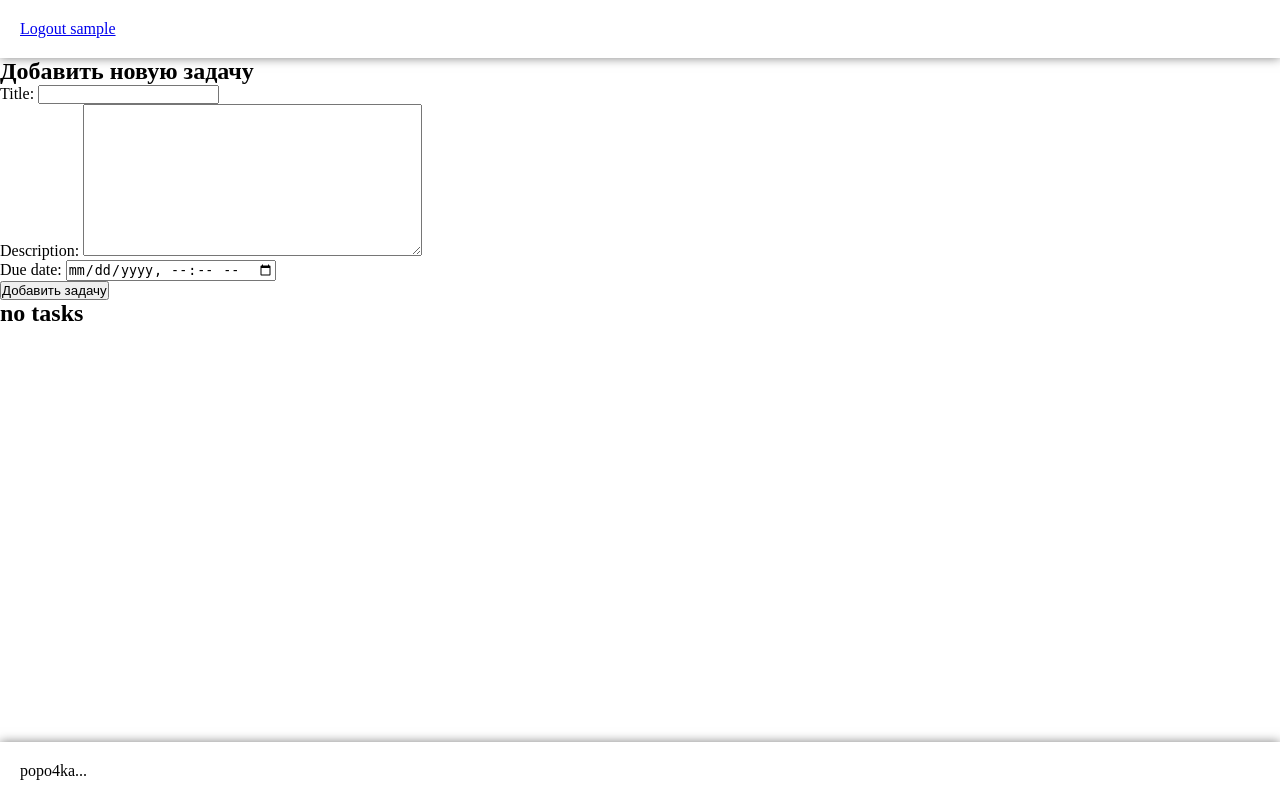
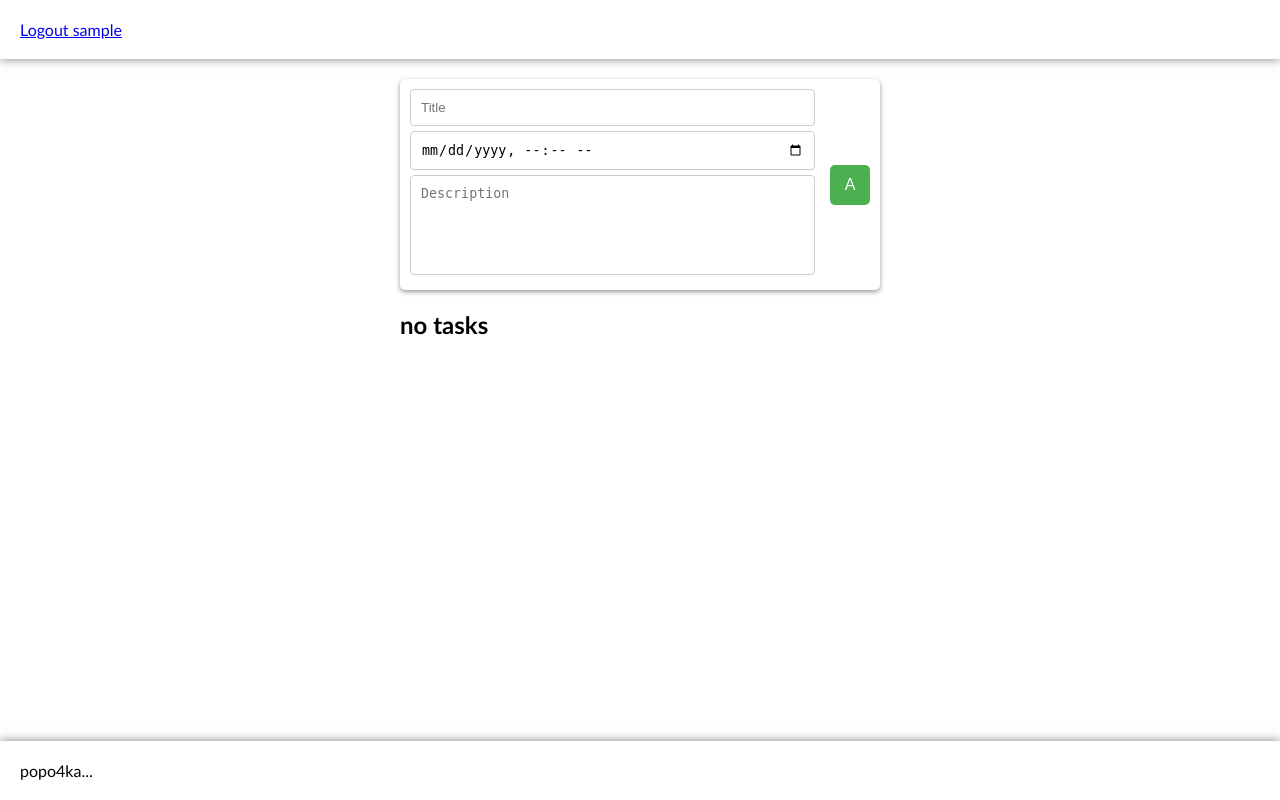
Before and after one commit to osha890/todolist, a Django app: page / in a window 1280 px wide. Run offline with Django 5.2, Linux system fonts and the light colour scheme; the visitor is signed in with stand-in values (Sample User, id 1); data that the repository does not hold is empty.

Commit message:
nov11,17:01

```diff
--- a/static/css/style.css
+++ b/static/css/style.css
@@ -4,16 +4,120 @@
 }
 
 body {
-    height: 100vh;
+    min-height: 100vh;
     display: flex;
     flex-direction: column;
+    font-family: 'Calibri';
 }
 
 main {
     flex: 1;
+    margin: 0 400px;
+    display: flex;
+    flex-direction: column;
+    align-items: center;
 }
 
 header, footer {
     padding: 20px;
     box-shadow: 0 0 10px rgba(0,0,0,0.5);
 }
+
+#task-list, .formContainer {
+    width: 100%;
+}
+
+.formContainer {
+    margin-top: 20px;
+}
+
+.task, #task-form {
+    border-radius: 5px;
+    margin-bottom: 20px;
+    box-shadow: 0 2px 5px rgba(0,0,0,0.4);
+    padding: 10px;
+    display: flex;
+    gap: 15px;
+}
+
+.taskContent, .taskButton {
+}
+
+.taskContent, .formContent {
+    flex: 1;
+}
+
+.taskButton, .formButton {
+    margin: auto;
+}
+
+.deleteButton {
+}
+
+.deleteButton, .formButton button {
+    background-color: #f44336;
+    color: white;
+    height: 40px;
+    width: 40px;
+    border: none;
+    border-radius: 5px;
+    cursor: pointer;
+    font-size: 16px;
+}
+
+.formButton button {
+    background-color: #4CAF50;
+}
+
+.deleteButton:hover {
+    background-color: #e53935;
+}
+
+.formButton button:hover {
+    background-color: #45a049;
+}
+
+.taskTitle {
+    font-size: 24px;
+    font-weight: bold;
+}
+
+.taskDescription {
+    color: #666;
+}
+
+.formContent {
+    display: flex;
+    flex-direction: column;
+}
+
+/* Основной контейнер для содержимого формы */
+.formContent {
+    display: flex;
+    flex-direction: column;
+}
+
+/* Стили для групп элементов формы */
+.form-group {
+}
+
+/* Стили для полей ввода */
+input, textarea {
+    width: 100%;
+    padding: 10px;
+    border: 1px solid #ccc;
+    border-radius: 4px;
+    box-sizing: border-box;
+}
+
+textarea {
+    resize: none;
+    height: 100px;
+}
+
+/* Стили для вывода ошибок */
+.error {
+    color: red;
+    font-size: 12px;
+    margin-top: 5px;
+}
--- a/tasks/templates/tasks/home.html
+++ b/tasks/templates/tasks/home.html
@@ -1,21 +1,43 @@
 {% extends 'base.html' %}
 
 {% block content %}
-    <h2>Добавить новую задачу</h2>
-    <form id="task-form">
-        {% csrf_token %}
-        {{ form.as_p }}
-        <button type="submit">Добавить задачу</button>
-    </form>
+    <div class="formContainer">
+        <form method="POST" id="task-form">
+            {% csrf_token %}
+            <div class="formContent">
+                <div class="form-group">
+                    <input type="text" name="title" id="{{ form.title.id_for_label }}" placeholder="Title" value="{{ form.title.value|default:'' }}">
+                    <div class="error">{{ form.title.errors }}</div>  <!-- Вывод ошибок, если есть -->
+                </div>
+
+                <div class="form-group">
+                    <input type="datetime-local" name="due_date" id="{{ form.due_date.id_for_label }}" placeholder="Due Date and Time" value="{{ form.due_date.value|default:'' }}">
+                    <div class="error">{{ form.due_date.errors }}</div>
+                </div>
+
+                <div class="form-group">
+                    <textarea name="description" id="{{ form.description.id_for_label }}" placeholder="Description" value="{{ form.description.value }}"></textarea>
+                    <div class="error">{{ form.description.errors }}</div>
+                </div>
+            </div>
+            <div class="formButton">
+                <button type="submit">A</button>
+            </div>
+        </form>
+    </div>
+
 
     <div id="task-list">
         {% for task in tasks %}
             <div id="task-{{ task.id }}" class="task">
-                <h2>{{ task.title }}</h2>
-                <p>{{ task.due_date|date:"d.m.Y, H:i" }}</p>
-                <p>{{ task.description }}</p>
-                <button onclick="deleteTask({{ task.id }})">Удалить</button>
-                <hr>
+                <div class="taskContent">
+                    <p class="taskTitle">{{ task.title }}<p>
+                    <p class="taskDueDate">{{ task.due_date|date:"d.m.Y, H:i" }}</p>
+                    <p class="taskDescription">{{ task.description }}</p>
+                </div>
+                <div class="taskButton">
+                    <button class="deleteButton" onclick="deleteTask({{ task.id }})">D</button>
+                </div>
             </div>
         {% empty %}
             <h2 id="no-tasks">no tasks</h2>
--- a/templates/base.html
+++ b/templates/base.html
@@ -26,6 +26,7 @@
                 type: 'POST',
                 data: $(this).serialize(),
                 success: function(response) {
+                    console.log(response); // Логируем ответ от сервера для проверки
                     if (response.status === 'success') {
                         // Удаляем сообщение "no tasks", если оно существует
                         $('#no-tasks').remove();
@@ -33,7 +34,7 @@
                         // Создаем HTML для новой задачи
                         const task = response.task;
                         let formattedDate = "";
-                        if (task.due_date !== "") {
+                        if (task.due_date) {
                             const taskDueDate = new Date(task.due_date);
                             formattedDate = taskDueDate.toLocaleDateString('ru-RU', {
                                 day: '2-digit',
@@ -43,36 +44,35 @@
                                 minute: '2-digit'
                             });
                         }
-                        const newTaskHtml = `
-                            <div id="task-${task.id}" class="task">
-                                <h2>${task.title}</h2>
-                                <p>${formattedDate}</p>
-                                <p>${task.description}</p>
-                                <button onclick="deleteTask(${task.id})">Удалить</button>
-                                <hr>
+                        const newTaskHtml = `<div id="task-${task.id}" class="task">
+                                <div class="taskContent">
+                                    <p class="taskTitle">${task.title}</p>
+                                    <p class="taskDueDate">${formattedDate}</p>
+                                    <p class="taskDescription">${task.description}</p>
+                                </div>
+                                <div class="taskButton">
+                                    <button class="deleteButton" onclick="deleteTask(${task.id})">D</button>
+                                </div>
                             </div>`;
 
-                        // Находим позицию для вставки новой задачи
+                        // Вставляем задачу в нужное место
                         let inserted = false;
                         $('#task-list .task').each(function() {
-                            const existingDueDate = $(this).find('p').first().text();
+                            const existingDueDate = $(this).find('.taskDueDate').text().trim();
                             const existingTaskDueDate = existingDueDate ? parseDate(existingDueDate) : null;
                             const newTaskDueDate = task.due_date ? new Date(task.due_date) : null;
 
-                            console.log(existingDueDate, newTaskDueDate);
-
-                            // Условие для вставки задачи в нужное место
                             if (
                                 (newTaskDueDate && (!existingTaskDueDate || newTaskDueDate < existingTaskDueDate)) ||
                                 (!newTaskDueDate && !existingTaskDueDate && new Date(task.created_at) < new Date($(this).data('created-at')))
                             ) {
                                 $(this).before(newTaskHtml);
                                 inserted = true;
-                                return false;  // Выходим из each
+                                return false;  // Выход из each
                             }
                         });
 
-                        // Если новая задача не была вставлена, добавляем ее в конец
+                        // Если задача не была вставлена, добавляем её в конец
                         if (!inserted) {
                             $('#task-list').append(newTaskHtml);
                         }
@@ -88,6 +88,7 @@
                 }
             });
         });
+
 
         function parseDate(formattedDate) {
             // Разбиваем строку даты и времени по запятой
```
Also changed, not shown: static/js/main.js (added).
